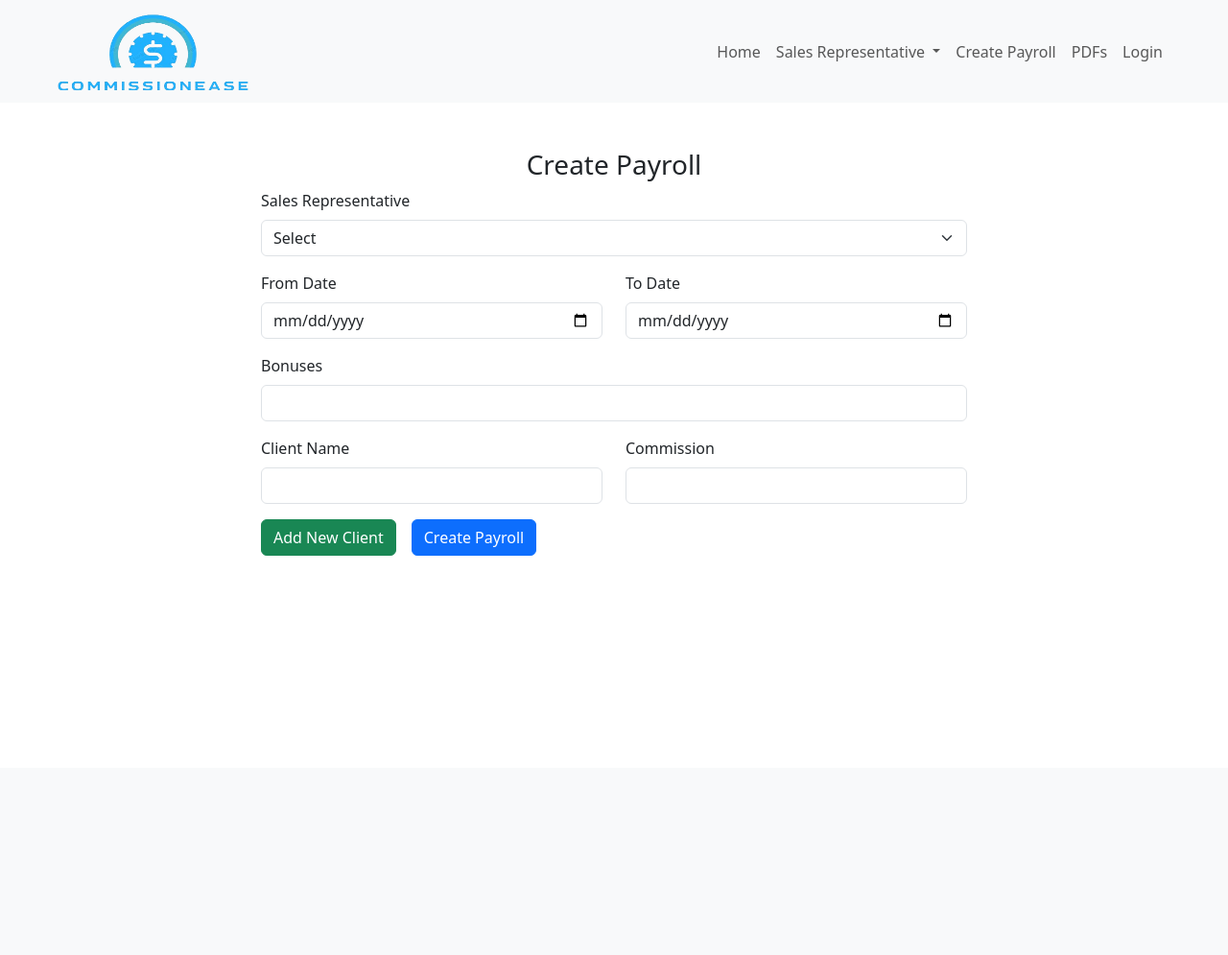
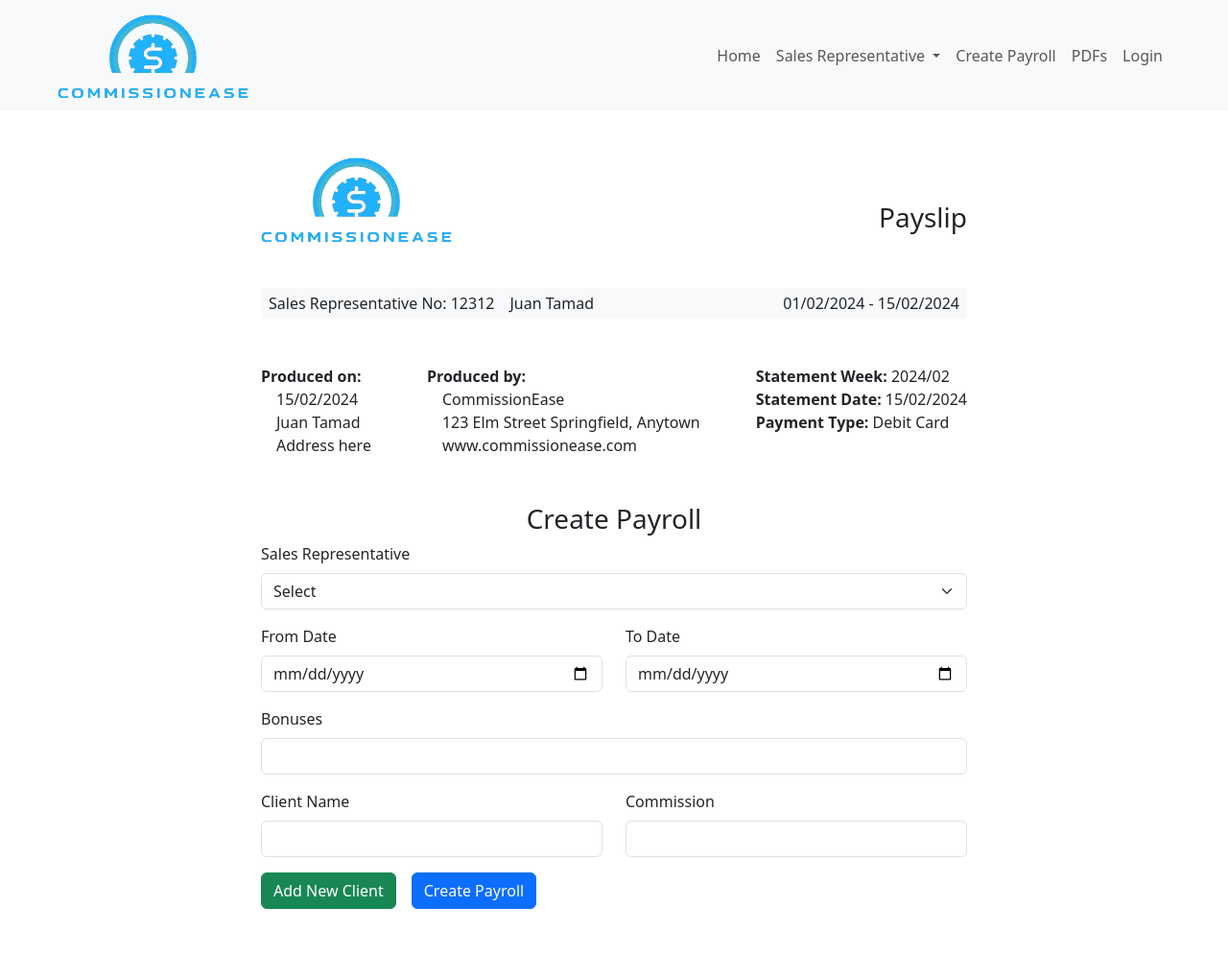
Before and after one commit to valladolid5823/codeigniter, a CodeIgniter app: page /codeigniter/payroll/create in a window 1280 px wide. Shown: the whole page at 96% size. Before the commit the page ends 579 px from the top, so only its background shows below. Run offline with CodeIgniter, Linux system fonts and the light colour scheme; data comes from the database, SQL or seed files in the repository.

Commit message:
Add payslip template

```diff
--- a/application/views/payroll_form.php
+++ b/application/views/payroll_form.php
@@ -6,6 +6,53 @@
 		right: 0px;
 	}
 </style>
+<div class="container my-5">
+	<div class="row justify-content-center">
+		<div class="col-md-8">
+			<div class="d-flex justify-content-between align-items-end">
+				<div>
+				<img width="200" src="<?= base_url('assets/commissionease-logo-blue.png') ?>" alt="logo">
+				</div>
+				<div>
+				<h3>Payslip</h3>
+				</div>
+			</div>
+			<div class="d-flex justify-content-between bg-light py-1 px-2 mt-5">
+				<div class="d-flex">
+					<div>Sales Representative No: 12312</div>
+					<div class="ms-3">Juan Tamad</div>
+				</div>
+				<div>
+					01/02/2024 - 15/02/2024
+				</div>
+			</div>
+			<div class="d-flex justify-content-between mt-5">
+				<div>
+					<div><b>Produced on:</b></div>
+					<div class="ms-3">
+						<div>15/02/2024</div>
+						<div>Juan Tamad</div>
+						<div>Address here</div>
+					</div>
+				</div>
+				<div>
+					<div><b>Produced by:</b></div>
+					<div class="ms-3">
+						<div>CommissionEase</div>
+						<div>123 Elm Street
+						Springfield, Anytown</div>
+						<div>www.commissionease.com</div>
+					</div>
+				</div>
+				<div>
+					<div><b>Statement Week:</b> 2024/02</div>
+					<div><b>Statement Date:</b> 15/02/2024</div>
+					<div><b>Payment Type:</b> Debit Card</div>
+				</div>
+			</div>
+		</div>
+	</div>
+</div>
 <div class="container my-5">
         <div class="row justify-content-center">
             <div class="col-md-8">
@@ -65,9 +112,9 @@
 					</div>
 					<div class="close ${client_index == 0 ? 'd-none' : ''}">
 						<button type="button" class="btn btn-danger" onclick="deleteClientRow(${client_index})"><svg xmlns="http://www.w3.org/2000/svg" width="16" height="16" fill="currentColor" class="bi bi-trash" viewBox="0 0 16 16">
-<path d="M5.5 5.5A.5.5 0 0 1 6 6v6a.5.5 0 0 1-1 0V6a.5.5 0 0 1 .5-.5m2.5 0a.5.5 0 0 1 .5.5v6a.5.5 0 0 1-1 0V6a.5.5 0 0 1 .5-.5m3 .5a.5.5 0 0 0-1 0v6a.5.5 0 0 0 1 0z"/>
-<path d="M14.5 3a1 1 0 0 1-1 1H13v9a2 2 0 0 1-2 2H5a2 2 0 0 1-2-2V4h-.5a1 1 0 0 1-1-1V2a1 1 0 0 1 1-1H6a1 1 0 0 1 1-1h2a1 1 0 0 1 1 1h3.5a1 1 0 0 1 1 1zM4.118 4 4 4.059V13a1 1 0 0 0 1 1h6a1 1 0 0 0 1-1V4.059L11.882 4zM2.5 3h11V2h-11z"/>
-</svg></button>
+						<path d="M5.5 5.5A.5.5 0 0 1 6 6v6a.5.5 0 0 1-1 0V6a.5.5 0 0 1 .5-.5m2.5 0a.5.5 0 0 1 .5.5v6a.5.5 0 0 1-1 0V6a.5.5 0 0 1 .5-.5m3 .5a.5.5 0 0 0-1 0v6a.5.5 0 0 0 1 0z"/>
+						<path d="M14.5 3a1 1 0 0 1-1 1H13v9a2 2 0 0 1-2 2H5a2 2 0 0 1-2-2V4h-.5a1 1 0 0 1-1-1V2a1 1 0 0 1 1-1H6a1 1 0 0 1 1-1h2a1 1 0 0 1 1 1h3.5a1 1 0 0 1 1 1zM4.118 4 4 4.059V13a1 1 0 0 0 1 1h6a1 1 0 0 0 1-1V4.059L11.882 4zM2.5 3h11V2h-11z"/>
+						</svg></button>
 					</div>
 				</div>
 			`;
--- a/application/views/template/navbar.php
+++ b/application/views/template/navbar.php
@@ -1,7 +1,7 @@
 <nav class="navbar navbar-expand-lg navbar-light bg-light">
         <div class="container-fluid mx-5">
             <a class="navbar-brand" href="#">
-                <img src="<?= base_url('assets/commissionease-logo-blue.png') ?>" alt="Logo" width="200" height="80" class="d-inline-block align-text-top">
+                <img src="<?= base_url('assets/commissionease-logo-blue.png') ?>" alt="Logo" width="200" class="d-inline-block align-text-top">
             </a>
             <button class="navbar-toggler" type="button" data-bs-toggle="collapse" data-bs-target="#navbarNav" aria-controls="navbarNav" aria-expanded="false" aria-label="Toggle navigation">
                 <span class="navbar-toggler-icon"></span>
```
